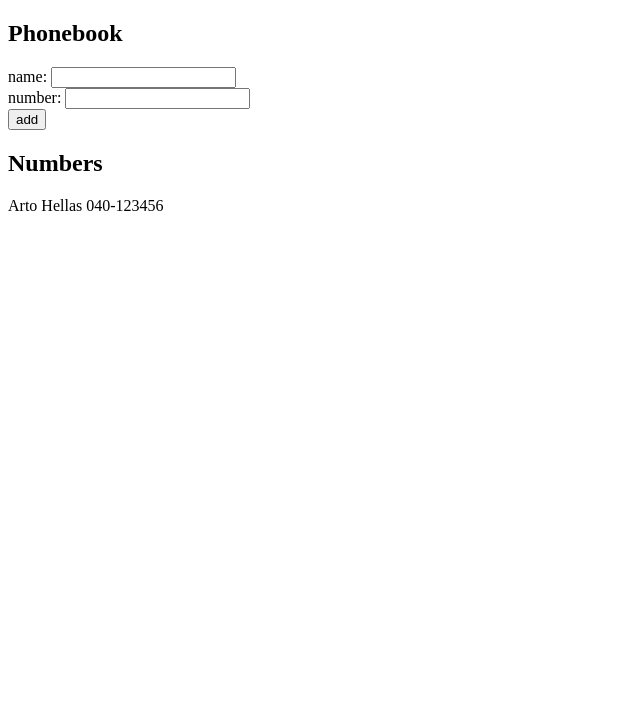
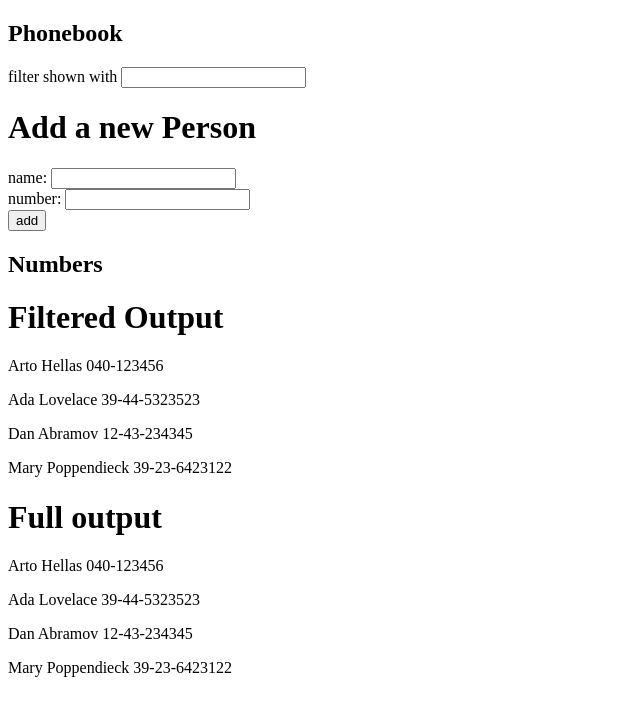
Before and after one commit to dmarcu1804/fullstackcourse, a React (Vite) app in the folder Part2/phonebook/: page / in a window 1280 px wide. Shown: the top 716 px of the page, without its empty margins (0-640 px from the left). Built offline with nearby package versions, Linux system fonts and the light colour scheme.

Commit message:
completed exercise 2.9(search functionality)

```diff
--- a/Part2/phonebook/src/App.jsx
+++ b/Part2/phonebook/src/App.jsx
@@ -1,30 +1,41 @@
 import { useState } from "react";
 
 const App = () => {
-  const [persons, setPersons] = useState([{ name: "Arto Hellas" , number : "040-123456" }]);
+  const [persons, setPersons] = useState([
+    { name: "Arto Hellas", number: "040-123456", id: 1 },
+    { name: "Ada Lovelace", number: "39-44-5323523", id: 2 },
+    { name: "Dan Abramov", number: "12-43-234345", id: 3 },
+    { name: "Mary Poppendieck", number: "39-23-6423122", id: 4 },
+  ]);
   const [newName, setNewName] = useState("");
   const [newNumber, setNewNumber] = useState("");
+
+  const [filteredName, setFilteredName] = useState([]);
 
   const addPerson = (e) => {
     e.preventDefault();
 
-    const checkDuplicateName = persons.some((person) => person.name === newName);
-    if(checkDuplicateName){
-      alert(`${newName} is already added to phonebook`)
-      setNewName("")
+    const checkDuplicateName = persons.some(
+      (person) => person.name === newName
+    );
+    if (checkDuplicateName) {
+      alert(`${newName} is already added to phonebook`);
+      setNewName("");
       return;
     }
 
-    const checkDuplicateNumber = persons.some((person) => person.number === newNumber);
-    if(checkDuplicateNumber){
-      alert(`${newNumber} is already added to phonebook`)
-      setNewNumber("")
+    const checkDuplicateNumber = persons.some(
+      (person) => person.number === newNumber
+    );
+    if (checkDuplicateNumber) {
+      alert(`${newNumber} is already added to phonebook`);
+      setNewNumber("");
       return;
     }
 
     const personObject = {
       name: newName,
-      number: newNumber
+      number: newNumber,
     };
 
     setPersons(persons.concat(personObject));
@@ -38,28 +49,54 @@ const App = () => {
 
   const handleNumberChange = (e) => {
     setNewNumber(e.target.value);
+  };
+
+  const handleNameFilter = (e) => {
+    setFilteredName(e.target.value);
   }
+
+  const namesToShow = persons.filter(person => person.name.includes(filteredName))
+
   return (
     <div>
       <h2>Phonebook</h2>
+      <div>
+        filter shown with <input value={filteredName} onChange={handleNameFilter} />
+        <h1>Add a new Person</h1>
+      </div>
       <form onSubmit={addPerson}>
         <div>
           name: <input value={newName} onChange={handleNameChange} />
         </div>
         <div>
-          number: <input type="number" value={newNumber} onChange = {handleNumberChange} />
+          number:{" "}
+          <input
+            type="number"
+            value={newNumber}
+            onChange={handleNumberChange}
+          />
         </div>
         <div>
-          <button type="submit">
-            add
-          </button>
+          <button type="submit">add</button>
         </div>
       </form>
       <h2>Numbers</h2>
-
       <div>
+        <h1>Filtered Output</h1>
+        {namesToShow.map((person) => (
+          <p key={person.name}>
+            {" "}
+            {person.name} {person.number}
+          </p>
+        ))}
+      </div>
+      <div>
+        <h1>Full output</h1>
         {persons.map((person) => (
-          <p key={person.name}> {person.name} {person.number}</p>
+          <p key={person.name}>
+            {" "}
+            {person.name} {person.number}
+          </p>
         ))}
       </div>
     </div>
```
